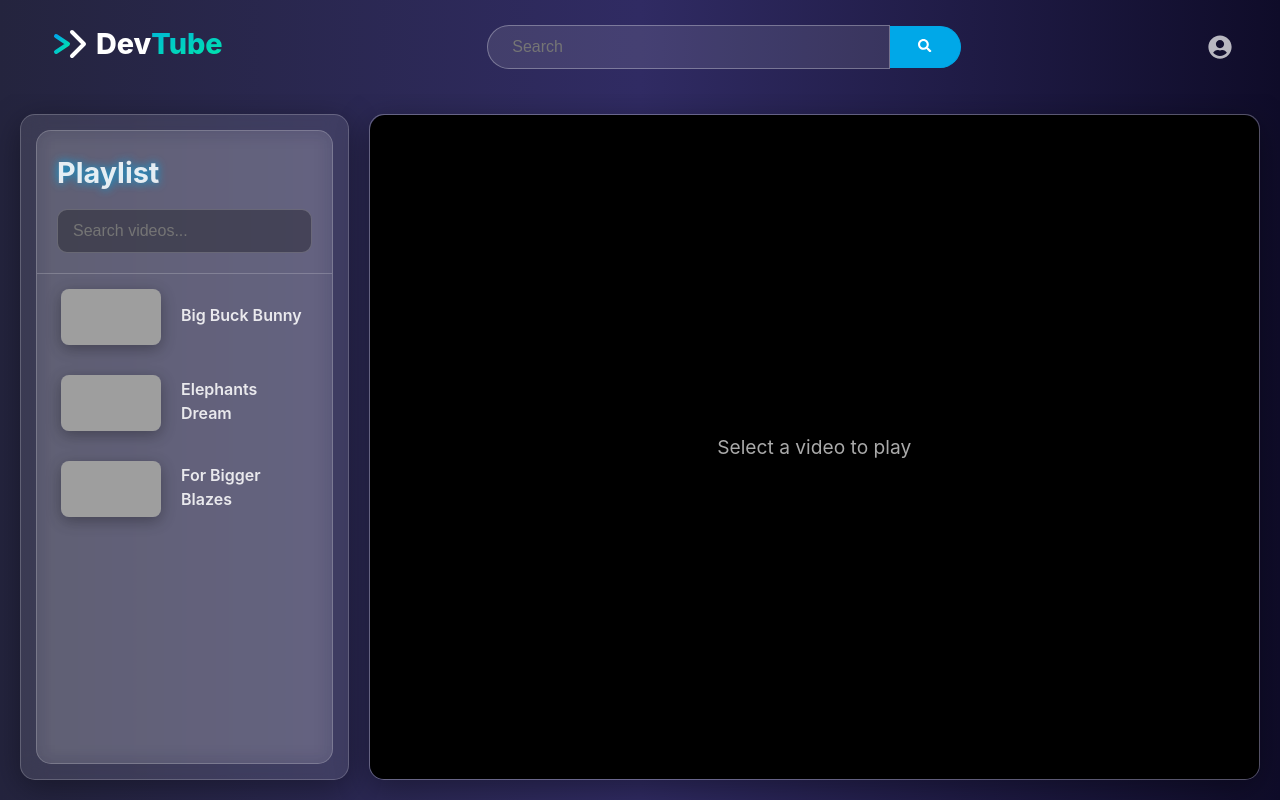
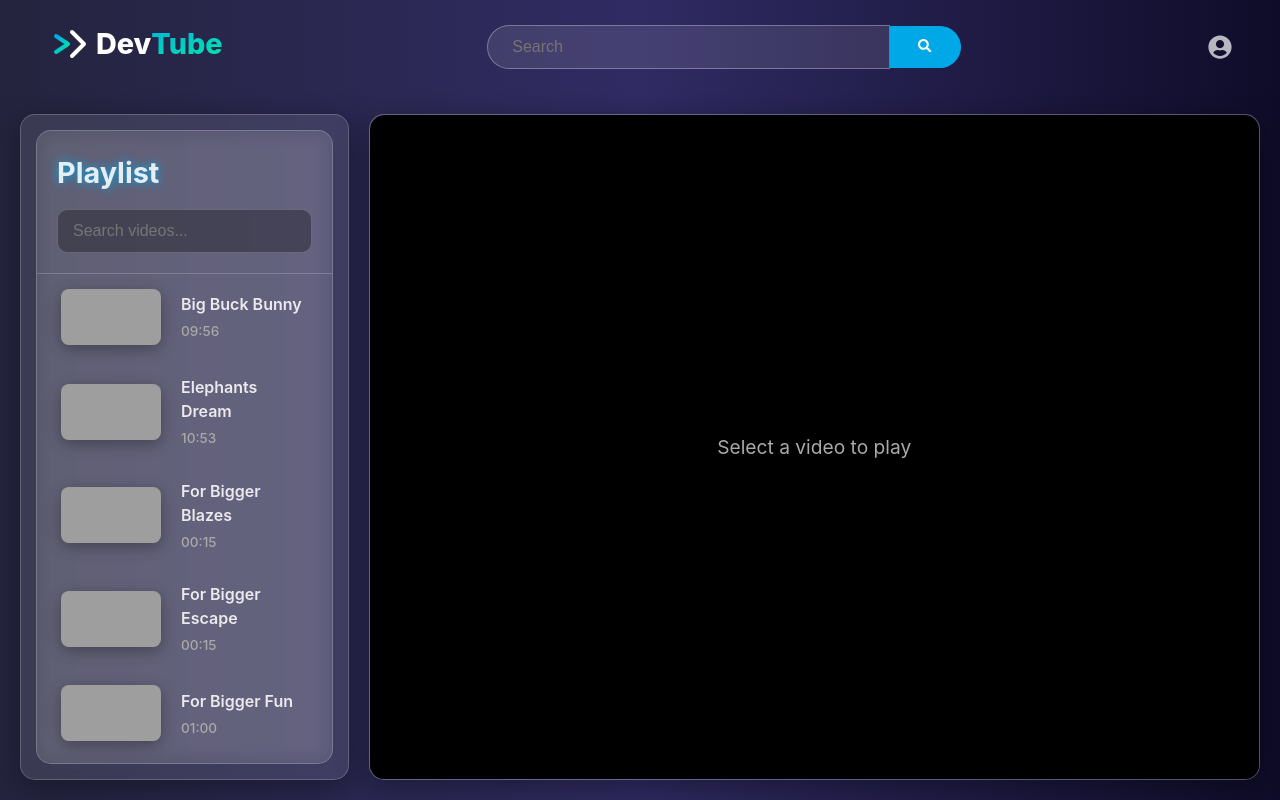
Before and after one commit to rahulsingschauhan/video-player, a React (Vite) app: page / in a window 1280 px wide. Built offline with nearby package versions, Linux system fonts and the light colour scheme; grey boxes are pictures that could not be loaded.

Commit message:
Video playlist function were updated

```diff
--- a/public/videos.json
+++ b/public/videos.json
@@ -0,0 +1,43 @@
+
+[
+  {
+    "id": "1",
+    "title": "Big Buck Bunny",
+    "description": "Big Buck Bunny tells the story of a giant rabbit with a heart bigger than himself. When one sunny day three rodents rudely harass him, something snaps... and the rabbit ain't no bunny anymore! In the typical cartoon tradition he prepares the nasty rodents a comical revenge.",
+    "duration": "09:56",
+    "url": "http://commondatastorage.googleapis.com/gtv-videos-bucket/sample/BigBuckBunny.mp4",
+    "thumbnailUrl": "http://commondatastorage.googleapis.com/gtv-videos-bucket/sample/images/BigBuckBunny.jpg"
+  },
+  {
+    "id": "2",
+    "title": "Elephants Dream",
+    "description": "The first Blender Open Movie from 2006",
+    "duration": "10:53",
+    "url": "http://commondatastorage.googleapis.com/gtv-videos-bucket/sample/ElephantsDream.mp4",
+    "thumbnailUrl": "http://commondatastorage.googleapis.com/gtv-videos-bucket/sample/images/ElephantsDream.jpg"
+  },
+  {
+    "id": "3",
+    "title": "For Bigger Blazes",
+    "description": "HBO GO now works with Chromecast -- the easiest way to enjoy online video on your TV. For when you want to settle into your Iron Throne to watch the latest episodes. For Bigger Blazes. For Bigger Fun.",
+    "duration": "00:15",
+    "url": "http://commondatastorage.googleapis.com/gtv-videos-bucket/sample/ForBiggerBlazes.mp4",
+    "thumbnailUrl": "http://commondatastorage.googleapis.com/gtv-videos-bucket/sample/images/ForBiggerBlazes.jpg"
+  },
+  {
+    "id": "4",
+    "title": "For Bigger Escape",
+    "description": "Introducing Chromecast. The easiest way to enjoy online video and music on your TV. For Bigger Escape. For Bigger Fun. For everyone.",
+    "duration": "00:15",
+    "url": "http://commondatastorage.googleapis.com/gtv-videos-bucket/sample/ForBiggerEscapes.mp4",
+    "thumbnailUrl": "http://commondatastorage.googleapis.com/gtv-videos-bucket/sample/images/ForBiggerEscapes.jpg"
+  },
+  {
+    "id": "5",
+    "title": "For Bigger Fun",
+    "description": "Introducing Chromecast. The easiest way to enjoy online video and music on your TV. For Bigger Fun. For everyone.",
+    "duration": "01:00",
+    "url": "http://commondatastorage.googleapis.com/gtv-videos-bucket/sample/ForBiggerFun.mp4",
+    "thumbnailUrl": "http://commondatastorage.googleapis.com/gtv-videos-bucket/sample/images/ForBiggerFun.jpg"
+  }
+]
--- a/src/features/videos/videosSlice.js
+++ b/src/features/videos/videosSlice.js
@@ -1,17 +1,19 @@
-import { createSlice } from '@reduxjs/toolkit';
+import { createSlice, createAsyncThunk } from '@reduxjs/toolkit';
 
 const lastSelectedVideo = JSON.parse(localStorage.getItem('lastSelectedVideo'));
 
 const initialState = {
-  videos: [
-    { id: 1, title: 'Big Buck Bunny', url: 'http://commondatastorage.googleapis.com/gtv-videos-bucket/sample/BigBuckBunny.mp4', thumbnailUrl: 'https://storage.googleapis.com/gtv-videos-bucket/sample/images/BigBuckBunny.jpg', description: 'Big Buck Bunny tells the story of a giant rabbit with a heart bigger than himself. When one sunny day three rodents rudely harass him, something snaps... and the rabbit ain\'t no bunny anymore! In the typical cartoon tradition he prepares the nasty rodents a comical revenge.' },
-    { id: 2, title: 'Elephants Dream', url: 'http://commondatastorage.googleapis.com/gtv-videos-bucket/sample/ElephantsDream.mp4', thumbnailUrl: 'https://storage.googleapis.com/gtv-videos-bucket/sample/images/ElephantsDream.jpg', description: 'The first Blender Open Movie from 2006' },
-    { id: 3, title: 'For Bigger Blazes', url: 'http://commondatastorage.googleapis.com/gtv-videos-bucket/sample/ForBiggerBlazes.mp4', thumbnailUrl: 'https://storage.googleapis.com/gtv-videos-bucket/sample/images/ForBiggerBlazes.jpg', description: 'HBO GO now works with Chromecast -- get it...' },
-  ],
+  videos: [],
   selectedVideo: lastSelectedVideo,
   loading: false,
   error: null,
 };
+
+export const fetchVideos = createAsyncThunk('videos/fetchVideos', async () => {
+  const response = await fetch('/videos.json');
+  const data = await response.json();
+  return data;
+});
 
 export const videosSlice = createSlice({
   name: 'videos',
@@ -22,6 +24,21 @@ export const videosSlice = createSlice({
       localStorage.setItem('lastSelectedVideo', JSON.stringify(action.payload));
     },
   },
+  extraReducers: (builder) => {
+    builder
+      .addCase(fetchVideos.pending, (state) => {
+        state.loading = true;
+        state.error = null;
+      })
+      .addCase(fetchVideos.fulfilled, (state, action) => {
+        state.loading = false;
+        state.videos = action.payload;
+      })
+      .addCase(fetchVideos.rejected, (state, action) => {
+        state.loading = false;
+        state.error = action.error.message;
+      });
+  },
 });
 
 export const { setSelectedVideo } = videosSlice.actions;
--- a/src/main.jsx
+++ b/src/main.jsx
@@ -4,6 +4,9 @@ import { Provider } from 'react-redux';
 import { store } from './app/store';
 import App from './App';
 import './index.css';
+import { fetchVideos } from './features/videos/videosSlice';
+
+store.dispatch(fetchVideos());
 
 createRoot(document.getElementById('root')).render(
   <StrictMode>
```
